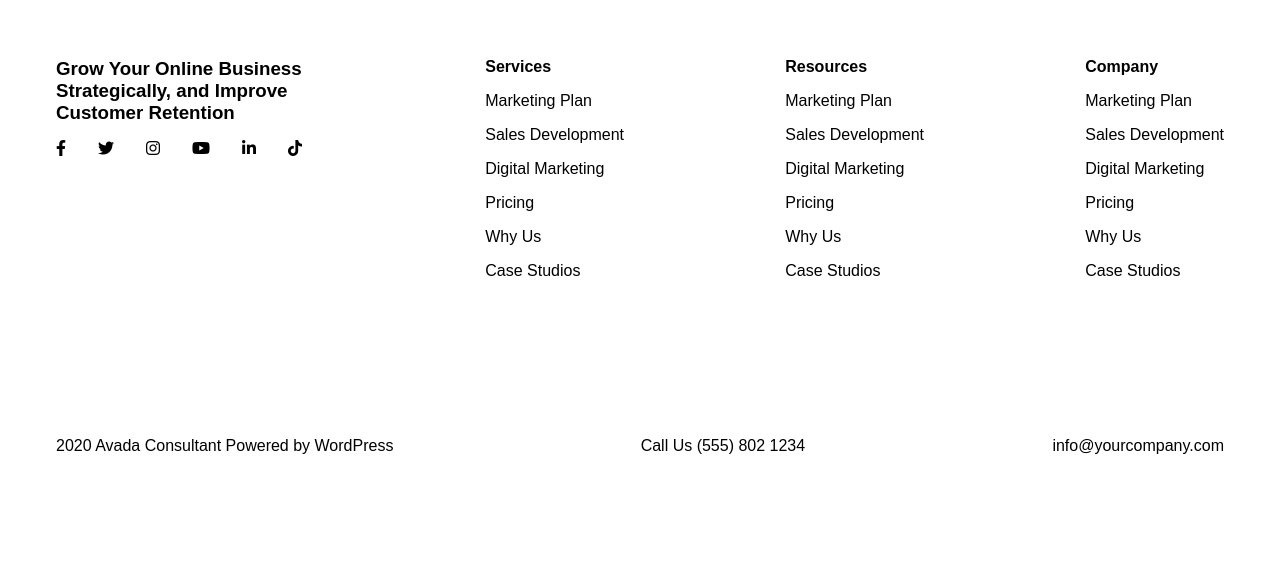
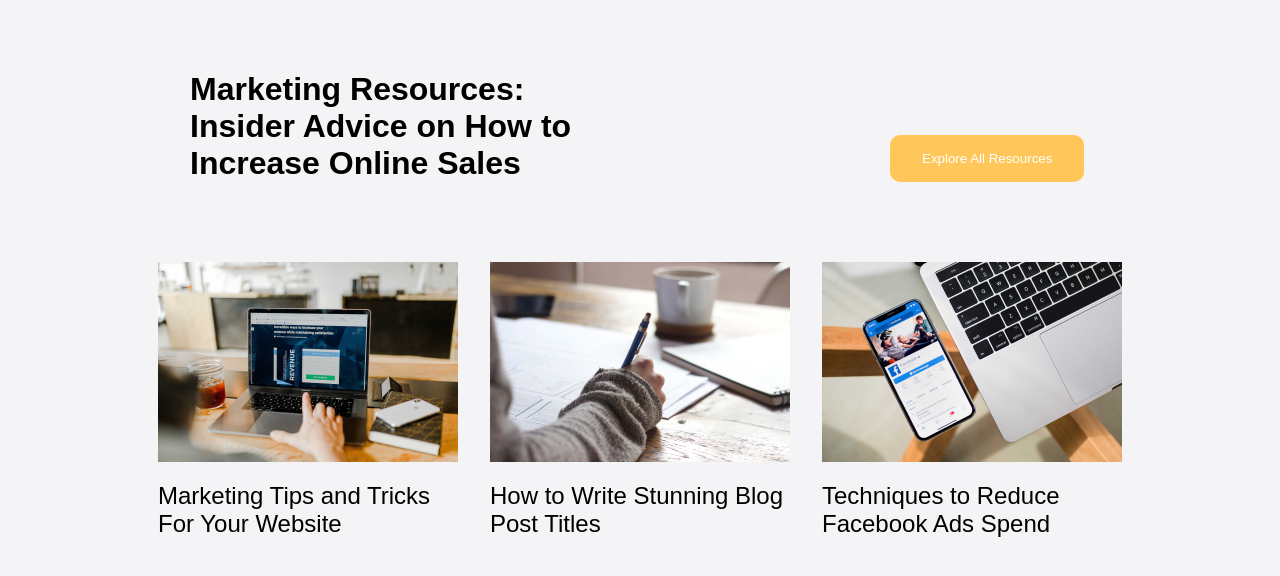
Before and after one commit to Serena-Dong/proj-html-vuejs, a Vue app: page / in a window 1280 px wide. Shown: the part 4629-5205 px from the top of the page. Before the commit the page ends 5175 px from the top, so only its background shows below. Built offline with nearby package versions, Linux system fonts and the light colour scheme.

Commit message:
resources

```diff
--- a/src/components/contents/resources.vue
+++ b/src/components/contents/resources.vue
@@ -1,11 +1,86 @@
 <script>
+import { mainData } from '../../data/data';
+
+import btn from './button.vue'
 export default {
-    name: 'resources'
+    name: 'resources',
+    components: { btn },
+    data() {
+        return {
+            mainData,
+            text: 'Explore All Resources'
+        }
+    }
 }
 </script>
 
-<template></template>
+<template>
+    <section>
+        <div class="container">
+            <div class="row">
+                <div class="text-col">
+                    <h1>Marketing Resources: Insider Advice on How to Increase Online Sales</h1>
+                </div>
+                <div class="btn-col">
+                    <btn :text="text"></btn>
+                </div>
+            </div>
+            <ul>
+                <li v-for="resource in mainData.resources">
+                    <img :src="resource.img" alt="">
+                    <p>{{ resource.text }}</p>
+                </li>
+            </ul>
+        </div>
+    </section>
+</template>
 
 <style lang="scss" scoped>
 @use '../../assets/scss/partials/variables' as *;
+
+section {
+    background-color: $white-2;
+}
+
+.container {
+    height: 700px;
+}
+
+.row {
+    height: 300px;
+    display: flex;
+    justify-content: space-around;
+    align-items: flex-end;
+    padding-bottom: 4rem;
+
+
+    .text-col {
+        width: 400px;
+
+        h1 {
+            font-size: 2rem;
+        }
+    }
+
+    .btn-col {
+        width: 200px;
+    }
+}
+
+ul {
+    display: flex;
+    justify-content: center;
+
+    li {
+        width: 300px;
+
+        img {
+            margin-bottom: 1rem;
+        }
+
+        p {
+            font-size: 1.5rem;
+        }
+    }
+}
 </style>
--- a/src/data/data.js
+++ b/src/data/data.js
@@ -59,7 +59,21 @@ const mainData = {
         text: 'The team at Avada Marketing Consultant is fabulous. They helped us unlock our potential online and offline. We have experienced year on year growth due to their progressive approch',
         name: 'Kate Schadler',
         role: 'Marketing Consultant - Abstract'
-    }
+    },
+    resources: [
+        {
+            img: 'http://localhost:5173/src/assets/img/b-roll/blog-posts-6.jpg',
+            text: 'Marketing Tips and Tricks For Your Website'
+        },
+        {
+            img: 'http://localhost:5173/src/assets/img/b-roll/blog-posts-5.jpg',
+            text: 'How to Write Stunning Blog Post Titles'
+        },
+        {
+            img: 'http://localhost:5173/src/assets/img/b-roll/blog-posts-4.jpg',
+            text: 'Techniques to Reduce Facebook Ads Spend'
+        }
+    ]
 
 
 
```
